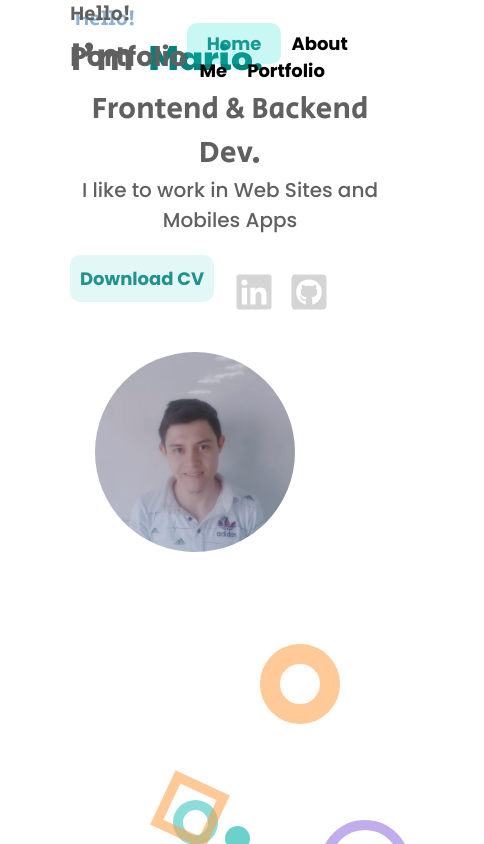
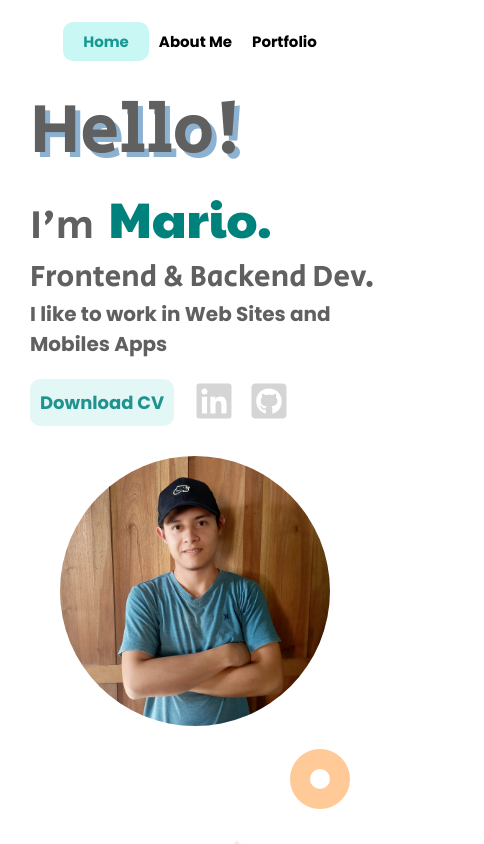
Before and after one commit to mariorocha2308/Myportfolio, a React (Create React App) app: page / in a window 390 px wide. Shown: the top 844 px of the page, 484 px wide, since content can reach past the window. Built offline with nearby package versions, Linux system fonts and the light colour scheme.

Commit message:
resposive desing(portfolio)

```diff
--- a/src/pages/homePage.jsx
+++ b/src/pages/homePage.jsx
@@ -2,7 +2,7 @@ import './styles/homePage.css'
 import { motion, useAnimation } from "framer-motion"
 import { useInView } from 'react-intersection-observer';
 import {useEffect} from 'react'
-import image from '../images/B612.jpg'
+import image from '../images/Mario.jpg'
 import { FaLinkedin, FaGithubSquare } from "react-icons/fa";
 
 const HomePage = () => {
--- a/src/pages/portfolioPage.jsx
+++ b/src/pages/portfolioPage.jsx
@@ -9,7 +9,7 @@ const PortfolioPage = () => {
                     <div className='infoPortfolio'>
                         <h2 className='titlePortfolio'>PI-Countries</h2>
                         <p className='descriptionPortfolio'>Lorem Ipsum is simply dummy text of the printing and typesetting industry. Lorem Ipsum has been the industry's standard dummy text ever since the 1500s, when an unknown printer took a galley of type and scrambled it to make a type specimen book. It has survived not only five centuries, but also the leap into electronic typesetting, remaining essentially unchanged.</p>
-                        <div>
+                        <div className='buttonsPortfolio'>
                             <a  className='btnHome' target="_blank" rel='noreferrer'>Source Code</a>
                             <a  className='btnPortfolio' target="_blank" rel='noreferrer'>View Page</a>
                         </div>
--- a/src/pages/styles/aboutPage.css
+++ b/src/pages/styles/aboutPage.css
@@ -141,7 +141,7 @@
         flex-direction: column;
         padding-left: 0px;
         padding-right: 0px;
-        height: 145vh;
+        height: 120vh;
     }
     .about{
         width: 330px;
@@ -152,4 +152,56 @@
         width: 290px;
         height: 300px;
     }
+    .aboutCircle{
+        height: 25px;
+        width: 25px;
+        top: 1126px;
+        right: 30px;
+    }
+
+    .figure1{
+        height: 25px;
+        width: 25px;
+        display: none;
+        top: 1250px;
+    }
+
+    .figure2{
+        height: 40px;
+        width: 40px;
+        top: 1540px;
+        display: none;
+        left: 120px;
+    }
+
+    .figure3{
+        height: 40px;
+        width: 40px;
+        transform: rotate(25deg);
+        top: 1250px;
+        display: none;
+        left: 30px;
+    }
+    .figure4{
+        height: 35px;
+        width: 35px;
+        top: 1510px;
+        display: none;
+        left: 30px;
+    }
+    .figure5{
+        height: 70px;
+        width: 70px;
+        top: 1240px;
+        display: none;
+        left: 300px;
+    }
+    .figure6{
+        height: 55px;
+        width: 55px;
+        transform: rotate(61deg);
+        top: 1530px;
+        left: 320px;
+        display: none;
+    }
 }
--- a/src/pages/styles/homePage.css
+++ b/src/pages/styles/homePage.css
@@ -108,44 +108,54 @@
     font-size: 18px;
     color: #606060;
 }
+
 @media (max-width: 550px){
     .containPage{
         flex-direction: column;
-        height: 145vh;
+        height: 90vh;
+        /* 145 */
     }
+
+    .contentInfo{
+        margin-top: 80px;
+    }
+
+    .personalInfo{
+        text-align: start;
+        margin-left: 20px;
+        width: 350px;
+    }
+
     .greeting{
-        font-size: 20px;
+        font-size: 70px;
     }
 
     .name{
-        font-size: 35px;
-    }
-
-    .title{
-        visibility: hidden;
-    }
-
-    .work{
-        font-size: 25px;
-        text-align: center;
-    }
-
-    .btnHome{
-        margin-bottom: 30px;
-    }
-
-    .stacks{
-        font-size: 20px;
+        font-size: 50px;
     }
 
     .description{
         font-size: 20px;
+        font-weight: 800;
+    }
+
+    .buttons{
+        margin: 0px;
+        margin-top: 20px;
+        margin-left: 20px;
     }
 
     .picHome{
-        width: 200px;
-        height: 200px;
+        width: 270px;
+        height: 270px;
         margin: 0px;
-        margin-top: 20px;
+        margin-top: 30px;
+    }
+
+    .circle{
+        width: 20px;
+        height: 20px;
+        right: 40px;
+        bottom: 35px;
     }
 }
--- a/src/pages/styles/navBar.css
+++ b/src/pages/styles/navBar.css
@@ -38,6 +38,14 @@ span{
 }
 @media (max-width: 550px) {
     .navBar{
-        font-size: 18px;
+        margin-top: 15px;
+        font-size: 15px;
+        justify-content: center;
+    }
+    .logoNav{
+        display: none;
+    }
+    .selectPage{
+        margin: 0px;
     }
 }
--- a/src/pages/styles/portfolioPage.css
+++ b/src/pages/styles/portfolioPage.css
@@ -18,12 +18,14 @@
 .infoPortfolio{
     text-align: start;
     width: 400px;
+    user-select: none;
 }
 
 .imgPortfolio{
     height: 200px;
     width: 350px;
     border-radius: 10px;
+    user-select: none;
 }
 
 .titlePortfolio{
@@ -61,7 +63,22 @@
     .portfolioPage{
         height: 145vh;
     }
+
+    .portfolio{
+        flex-direction: column;
+    }
+
+    .infoPortfolio{
+        width: 350px;
+    }
     .imgProx{
         width: 290px;
     }
+
+    .buttonsPortfolio{
+        display: flex;
+        margin-top: 25px;
+        margin-bottom: 25px;
+        justify-content: center;
+    }
 }
```
Also changed, not shown: src/images/B612.jpg (deleted), src/images/Mario.jpg (added).
